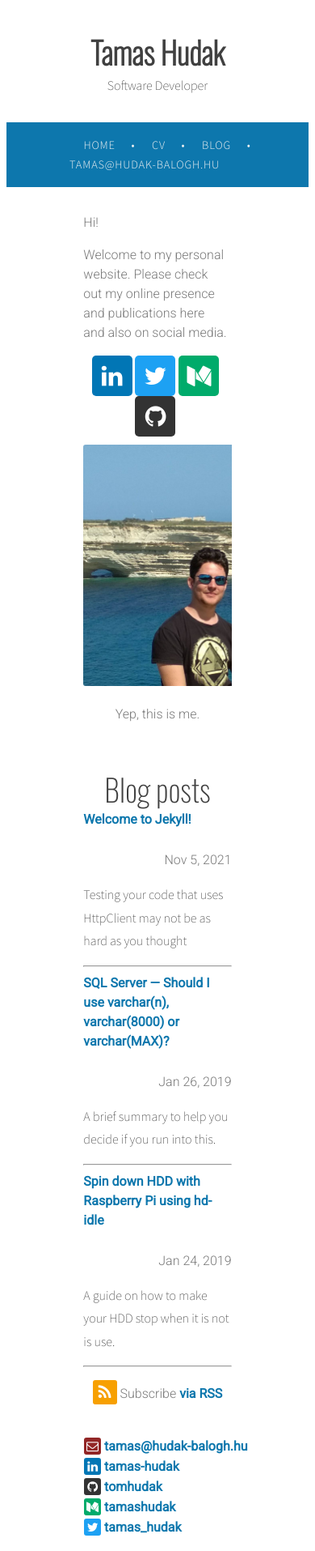
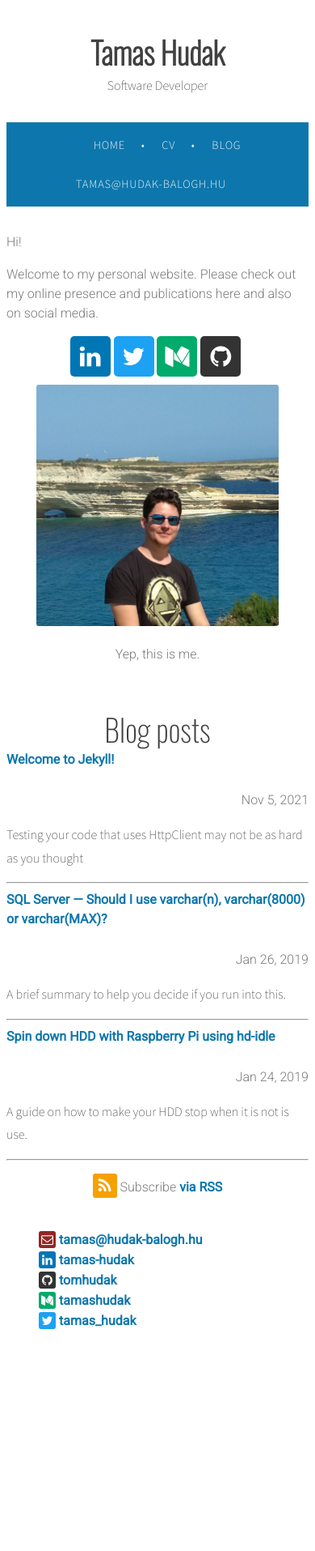
Before and after one commit to tomhudak/tomhudak.github.io, a Jekyll site: the page built from index.html, in a window 390 px wide. Shown: the whole page at 81% size. Built offline with Jekyll 4.4.1, drawn with Linux system fonts in a browser that asks for light colours; after the commit the page ends 1660 px from its top, so only the background shows below that.

Commit message:
Some (more) mobile optimized css

```diff
--- a/css/main.scss
+++ b/css/main.scss
@@ -188,6 +188,7 @@ img.intro-img {
     margin-left: auto;
     margin-right: auto;
     width: 70%;
+    max-width: 1024px;
 }
 
 .wrapper {
@@ -209,4 +210,26 @@ ul.footer {
     .intro-right {
         width: 100%;
     }
+
+    .content {
+        margin-left: auto;
+        margin-right: auto;
+        width: 100%;
+    }
+
+    img {
+        max-width: 100%;
+    }
   }
+
+  @media only screen and (max-width: 468px) {
+    li.page-link:nth-last-child(-n+2) a:after {
+        content: "\a";
+        white-space: pre;
+    }
+
+    li.page-link:last-child {
+        display: block;
+        margin-left: 16px;
+    }
+  }
```
